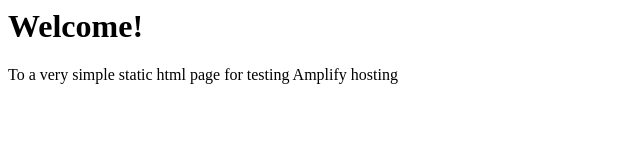
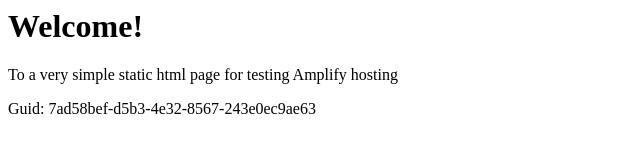
Before and after one commit to aws-aemilia-syd/Github-PR-Commit-Integration-Test-DoNotTouch-v1-prod-ap-southeast-2, a website: page src/index.html in a window 1280 px wide. Shown: the whole page, without its empty margins (0-640 px from the left). Drawn offline with Linux system fonts and the light colour scheme.

Commit message:
commit from integ tests

```diff
--- a/src/index.html
+++ b/src/index.html
@@ -1,3 +1,5 @@
+
+
 <html lang="en">
 
 <head>
@@ -10,6 +12,6 @@
 <body>
     <h1>Welcome!</h1>
     <p>To a very simple static html page for testing Amplify hosting</p>
-</body>
+    <p>Guid: 7ad58bef-d5b3-4e32-8567-243e0ec9ae63</p></body>
 
 </html>
```
